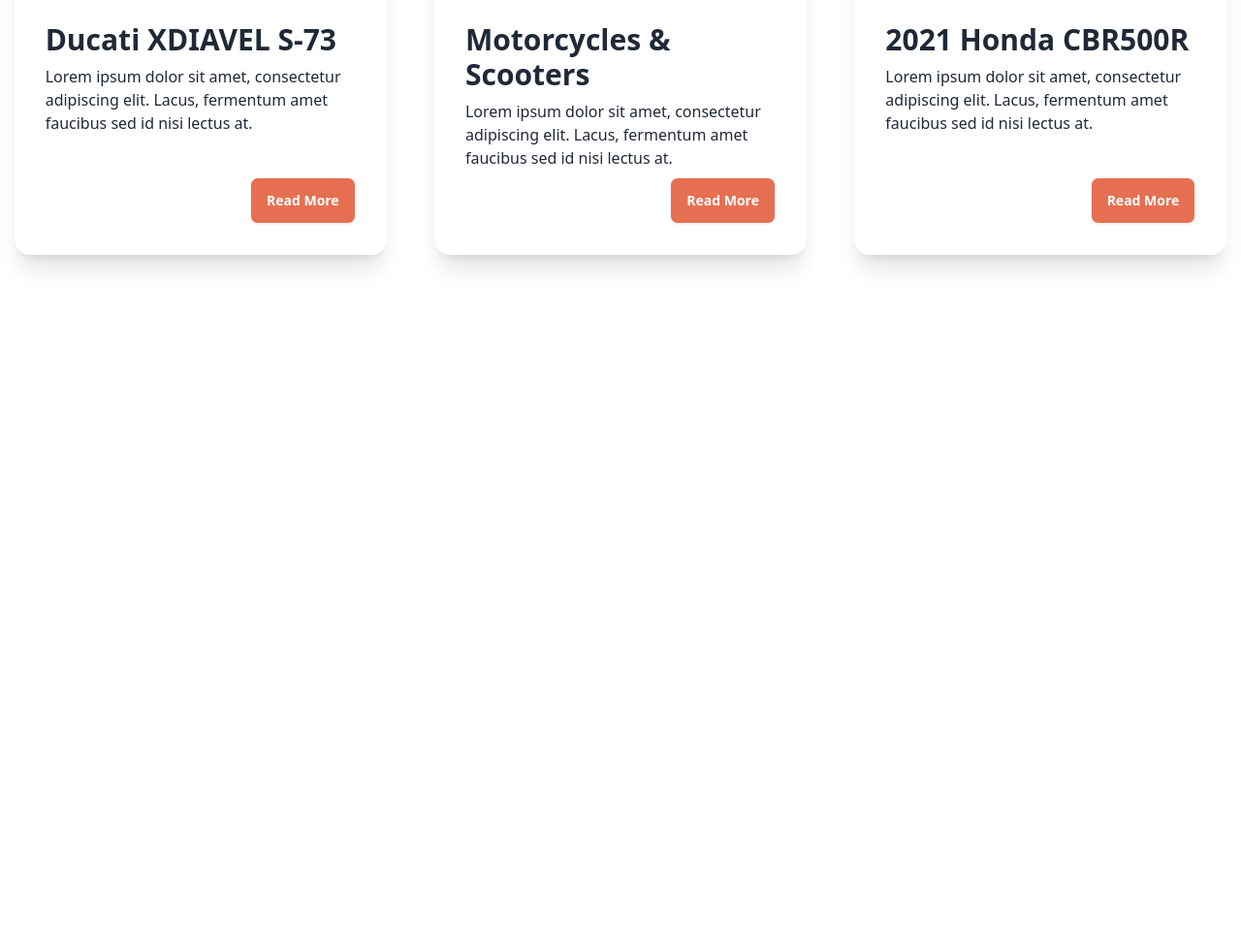
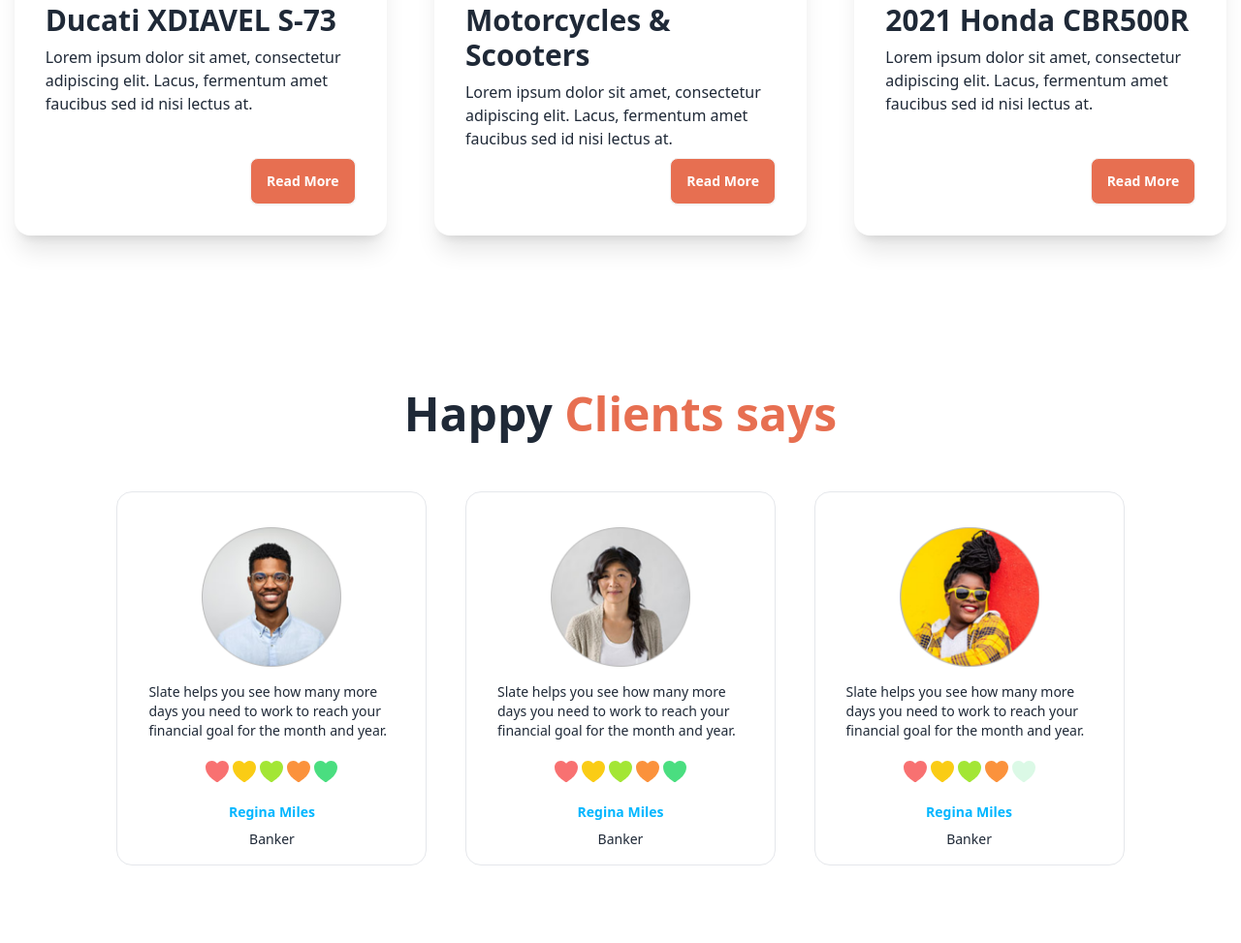
Before and after one commit to tanvir244/Biker-Zone-Project, a plain HTML site: page index.html in a window 1280 px wide. Shown: the part 1071-2044 px from the top of the page at 97% size. Before the commit the page ends 1414 px from the top, so only its background shows below. Drawn offline with nearby package versions, Linux system fonts and the light colour scheme.

Commit message:
happy-client section completed with responsive design

```diff
--- a/index.html
+++ b/index.html
@@ -176,12 +176,12 @@
 
         </section>
         <!-- latest section -->
-        <section class="py-20 space-y-14">
+        <section class="py-20">
             <h3 class="text-5xl font-semibold text-center">Latest Bikes</h3>
             <div class="grid gap-5 grid-cols-1 md:grid-cols-2 lg:grid-cols-3">
                 <!-- card-1 -->
                 <div class="card mx-auto w-96 bg-base-100 shadow-xl">
-                    <figure><img src="resources/images/others/latest1.png" alt="Shoes" /></figure>
+                    <figure><img class="pt-9" src="resources/images/others/latest1.png" alt="Shoes" /></figure>
                     <div class="card-body">
                         <h2 class="card-title text-3xl">Ducati XDIAVEL S-73</h2>
                         <p>Lorem ipsum dolor sit amet, consectetur adipiscing elit. Lacus, fermentum amet faucibus sed id nisi lectus at.</p>
@@ -192,7 +192,7 @@
                 </div>
                 <!-- card-2 -->
                 <div class="card mx-auto w-96 bg-base-100 shadow-xl">
-                    <figure><img src="resources/images/others/latest2.png" alt="Shoes" /></figure>
+                    <figure><img class="pt-9" src="resources/images/others/latest2.png" alt="Shoes" /></figure>
                     <div class="card-body">
                         <h2 class="card-title text-3xl">Motorcycles & Scooters</h2>
                         <p>Lorem ipsum dolor sit amet, consectetur adipiscing elit. Lacus, fermentum amet faucibus sed id nisi lectus at.</p>
@@ -203,13 +203,77 @@
                 </div>
                 <!-- card-3 -->
                 <div class="card mx-auto w-96 bg-base-100 shadow-xl">
-                    <figure><img src="resources/images/others/latest3.png" alt="Shoes" /></figure>
+                    <figure><img class="pt-9" src="resources/images/others/latest3.png" alt="Shoes" /></figure>
                     <div class="card-body">
                         <h2 class="card-title text-3xl">2021 Honda CBR500R</h2>
                         <p>Lorem ipsum dolor sit amet, consectetur adipiscing elit. Lacus, fermentum amet faucibus sed id nisi lectus at.</p>
                         <div class="card-actions justify-end">
                             <button class="btn bg-bike-primary text-white">Read More</button>
                         </div>
+                    </div>
+                </div>
+            </div>
+        </section>
+
+        <!-- happy-client section -->
+        <section class="py-20 space-y-14">
+            <h3 class="text-5xl font-semibold text-center">Happy <span class="text-bike-primary">Clients says</span></h3>
+            <div class="grid grid-cols-1 md:grid-cols-2 lg:grid-cols-3 md:w-5/6 mx-auto gap-3">
+                <!-- first-review -->
+                <div class="card card-compact w-80 mx-auto px-4 bg-base-100 border border-gray-200">
+                    <figure><img class="w-36 pt-9" src="resources/images/others/user-1.png" alt="Shoes" /></figure>
+                    <div class="card-body space-y-3">
+                      <p>Slate helps you see how many more days you need to work to reach your financial
+                        goal for the month and year.</p>
+                          <div class="rating gap-1 justify-center">
+                            <input type="radio" name="rating-3" class="mask mask-heart bg-red-400" />
+                            <input type="radio" name="rating-3" class="mask mask-heart bg-yellow-400" />
+                            <input type="radio" name="rating-3" class="mask mask-heart bg-lime-400" />
+                            <input type="radio" name="rating-3" class="mask mask-heart bg-orange-400" checked />
+                            <input type="radio" name="rating-3" class="mask mask-heart bg-green-400" />
+                          </div>
+                      <div class="text-center space-y-2">
+                        <h4 class="text-sm font-bold text-info">Regina Miles</h4>
+                        <p>Banker</p>
+                      </div>
+                    </div>
+                </div>
+                <!-- second-review -->
+                <div class="card card-compact w-80 mx-auto px-4 bg-base-100 border border-gray-200">
+                    <figure><img class="w-36 pt-9" src="resources/images/others/user-2.png" alt="Shoes" /></figure>
+                    <div class="card-body space-y-3">
+                      <p>Slate helps you see how many more days you need to work to reach your financial
+                        goal for the month and year.</p>
+                          <div class="rating gap-1 justify-center">
+                            <input type="radio" name="rating-3" class="mask mask-heart bg-red-400" />
+                            <input type="radio" name="rating-3" class="mask mask-heart bg-yellow-400" />
+                            <input type="radio" name="rating-3" class="mask mask-heart bg-lime-400" />
+                            <input type="radio" name="rating-3" class="mask mask-heart bg-orange-400" checked />
+                            <input type="radio" name="rating-3" class="mask mask-heart bg-green-400" />
+                          </div>
+                      <div class="text-center space-y-2">
+                        <h4 class="text-sm font-bold text-info">Regina Miles</h4>
+                        <p>Banker</p>
+                      </div>
+                    </div>
+                </div>
+                <!-- third-review -->
+                <div class="card card-compact w-80 mx-auto px-4 bg-base-100 border border-gray-200">
+                    <figure><img class="w-36 pt-9" src="resources/images/others/user-3.png" alt="Shoes" /></figure>
+                    <div class="card-body space-y-3">
+                      <p>Slate helps you see how many more days you need to work to reach your financial
+                        goal for the month and year.</p>
+                          <div class="rating gap-1 justify-center">
+                            <input type="radio" name="rating-3" class="mask mask-heart bg-red-400" />
+                            <input type="radio" name="rating-3" class="mask mask-heart bg-yellow-400" />
+                            <input type="radio" name="rating-3" class="mask mask-heart bg-lime-400" />
+                            <input type="radio" name="rating-3" class="mask mask-heart bg-orange-400" checked />
+                            <input type="radio" name="rating-3" class="mask mask-heart bg-green-400" />
+                          </div>
+                      <div class="text-center space-y-2">
+                        <h4 class="text-sm font-bold text-info">Regina Miles</h4>
+                        <p>Banker</p>
+                      </div>
                     </div>
                 </div>
             </div>
```
